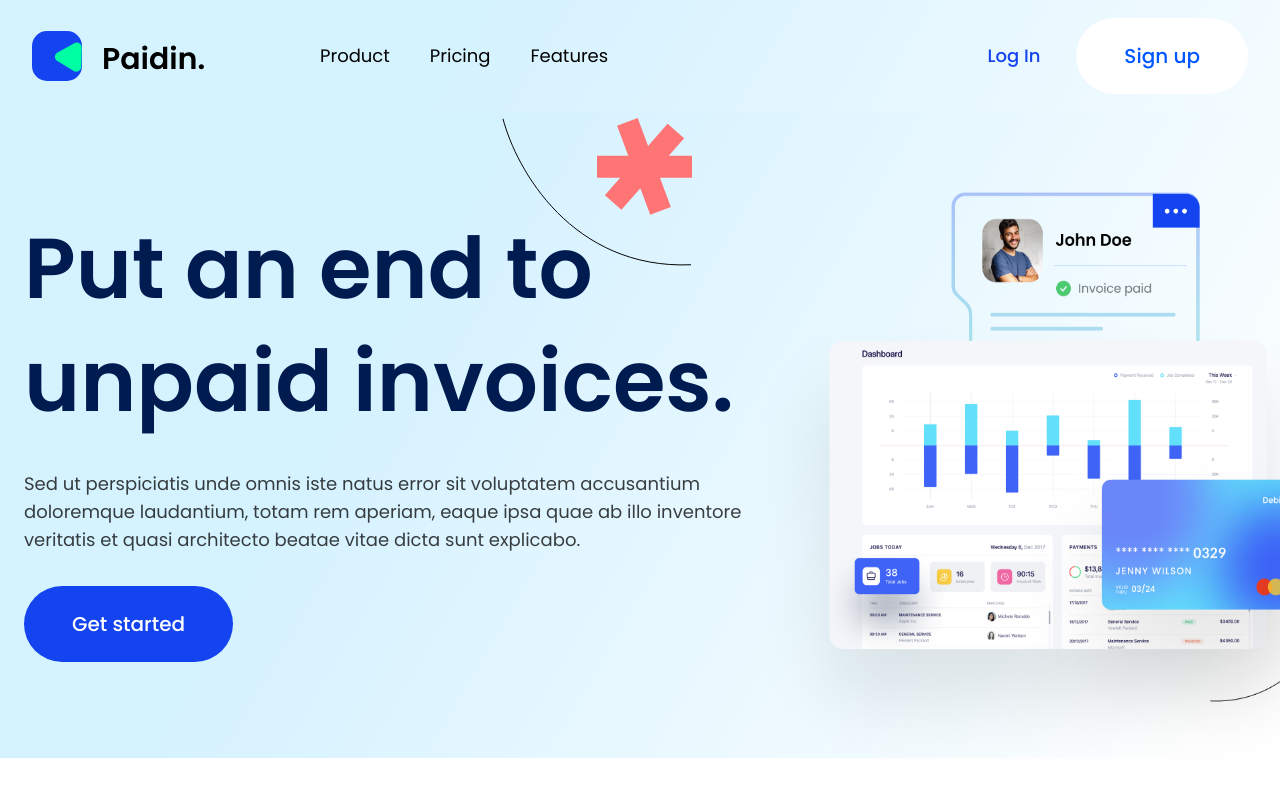
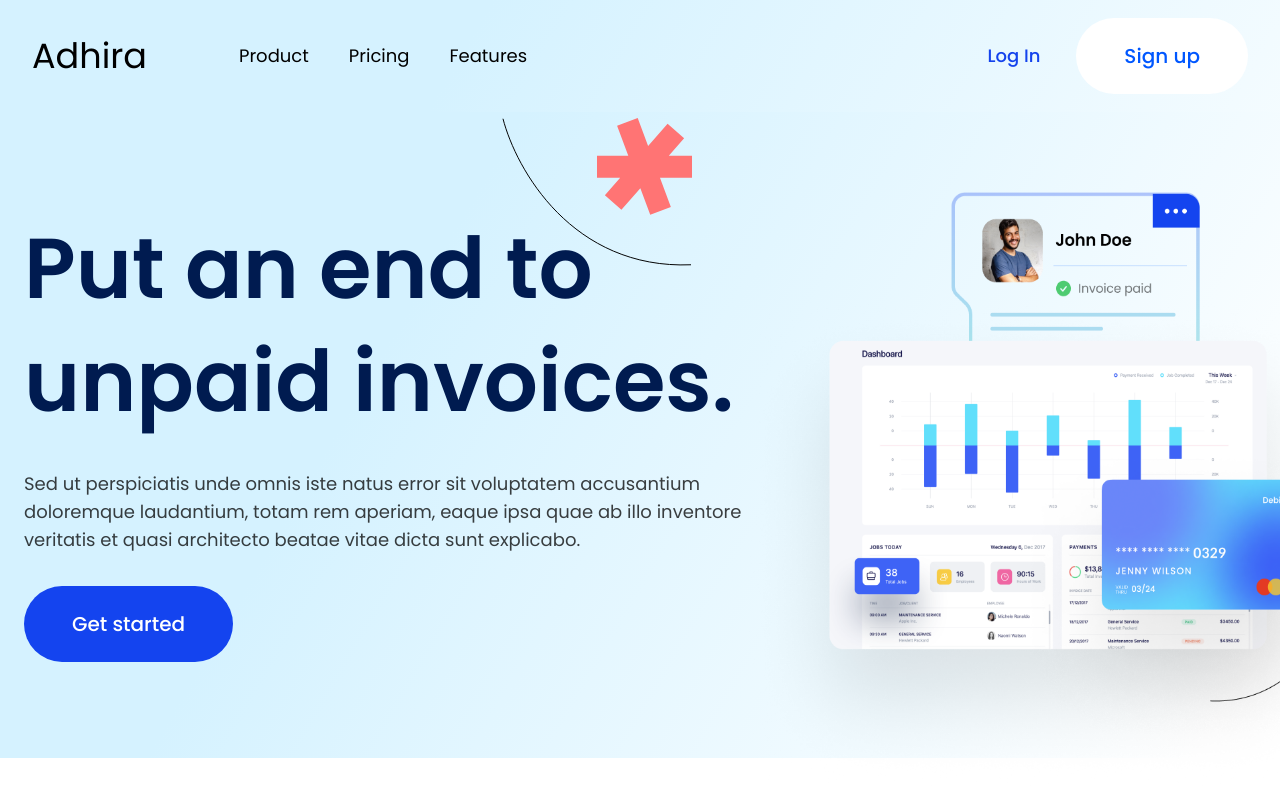
Before and after one commit to adhiratech52/AdhiraWebPage, a Next.js app: page / in a window 1280 px wide. Shown: the top 800 px of the page. Built offline with nearby package versions, Linux system fonts and the light colour scheme.

Commit message:
Web Page :: name changed

```diff
--- a/app/components/Navbar/Navbar.tsx
+++ b/app/components/Navbar/Navbar.tsx
@@ -38,16 +38,8 @@ const Navbar = () => {
                             {/* LOGO */}
 
                             <div className="flex flex-shrink-0 items-center">
-                                <img
-                                    className="block h-12 w-40 lg:hidden"
-                                    src={'/assets/logo/logo.svg'}
-                                    alt="paidin-logo"
-                                />
-                                <img
-                                    className="hidden h-full w-full lg:block"
-                                    src={'/assets/logo/logo.svg'}
-                                    alt="paidin-logo"
-                                />
+
+                             <h2 style={{fontSize:35}}>Adhira</h2>
                             </div>
 
                             {/* LINKS */}
--- a/app/layout.tsx
+++ b/app/layout.tsx
@@ -4,7 +4,7 @@ import Footer from './components/Footer/index';
 
 
 export const metadata = {
-  title: 'Paidin',
+  title: 'Adhira Tech',
   description: 'Generated by create next app',
 }
 
```
